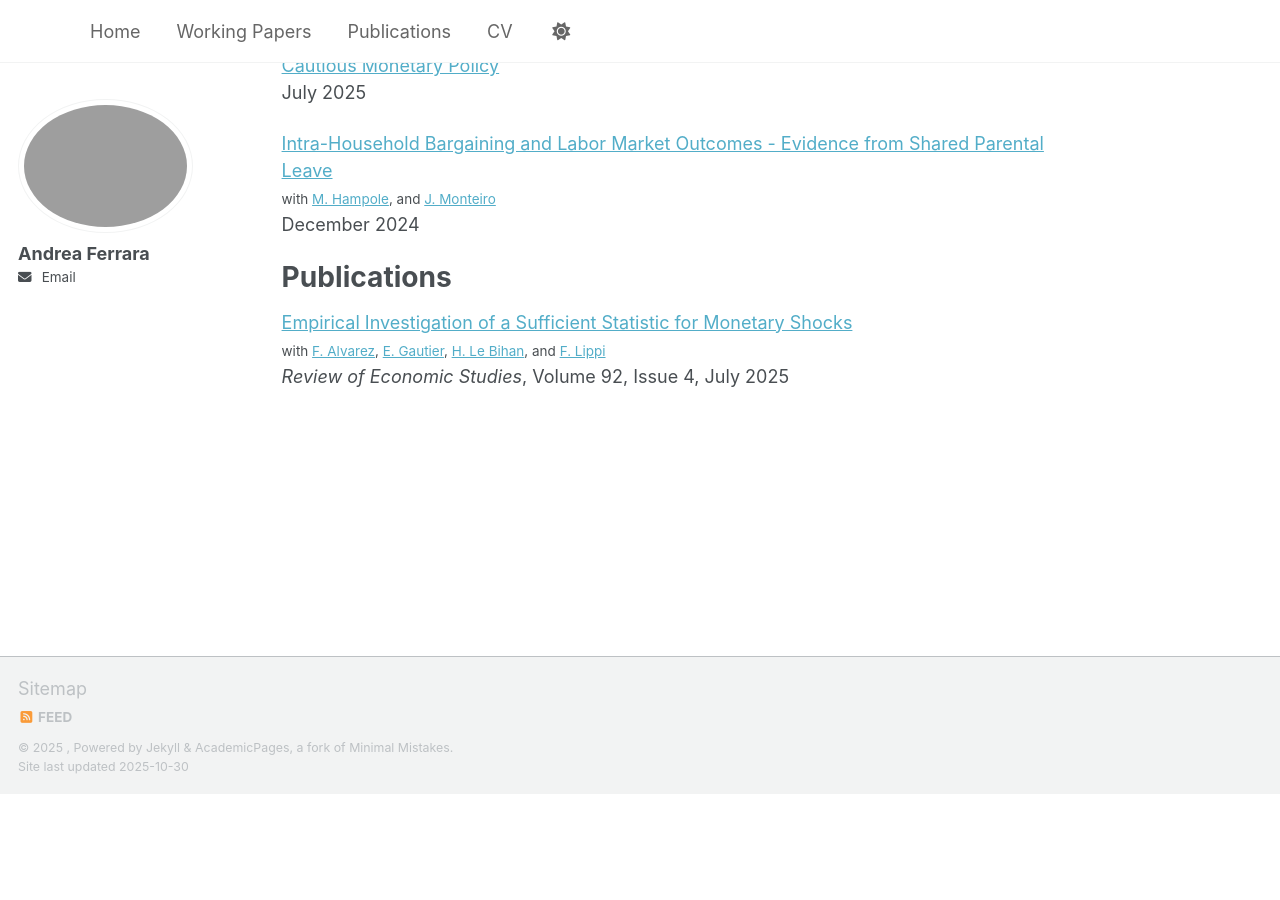
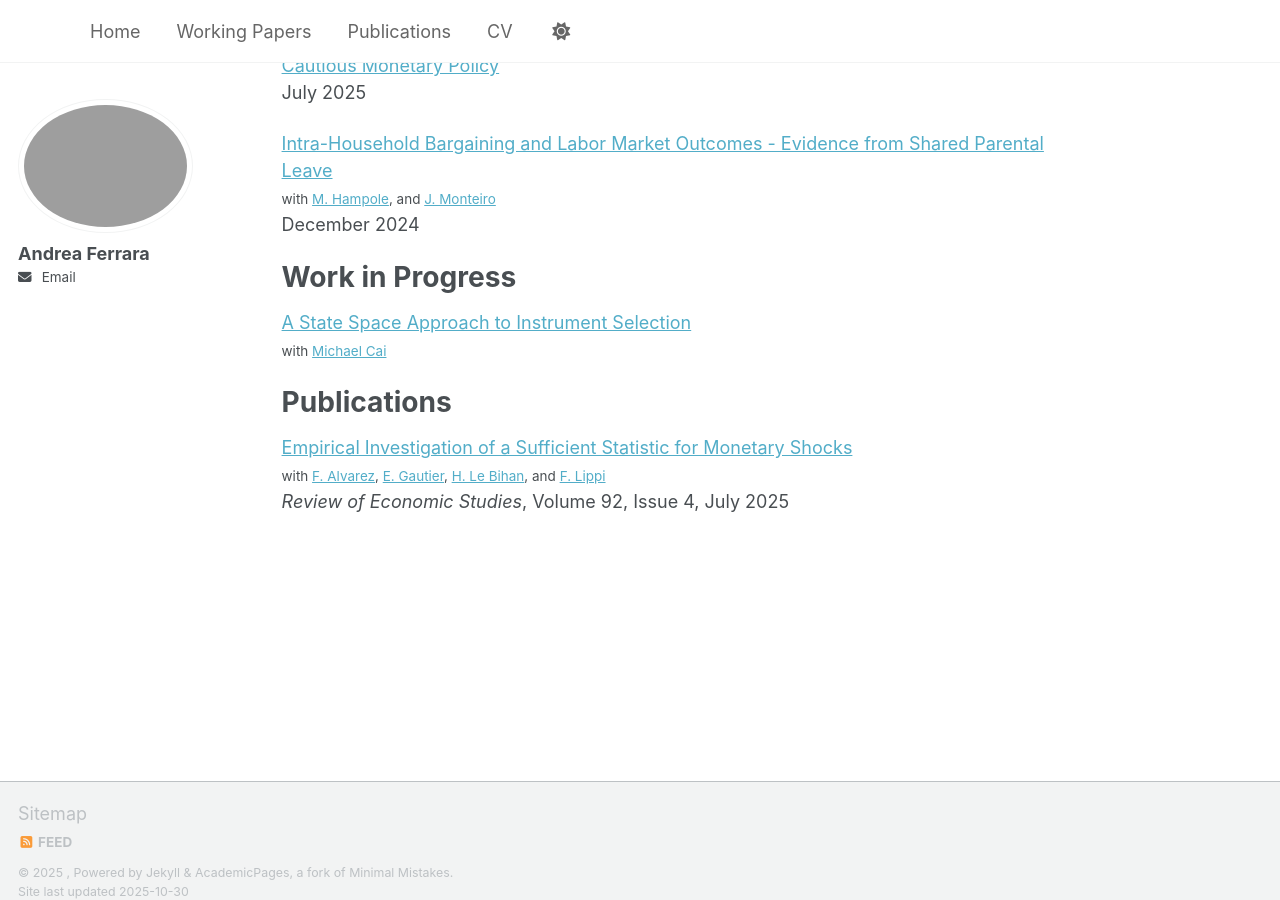
Before and after one commit to AndreaFerrara1997/AndreaFerrara1997.github.io, a Jekyll site: the page built from index.md, in a window 1280 px wide and 900 px high, scrolled down 919 px. Built offline with Jekyll 4.4.1, drawn with Linux system fonts in a browser that asks for light colours; a script that is not in the unit is left out; before the commit the page ends 1713 px from its top, so only the background shows below that.

Commit message:
Update index.md

```diff
--- a/index.md
+++ b/index.md
@@ -23,5 +23,10 @@ Email: andr.ferrara1@gmail.com
 # Working Papers
 {% include workingpapers.md %}
 
+# Work in Progress
+<span class="archive__item-title" style="color:#52ADC8; text-decoration:underline;">A State Space Approach to Instrument Selection</span> <span style="color:gray;">
+</span><br>
+<small>with [Michael Cai](https://www.michaelcai.com)</small>
+
 # Publications
 {% include publications.md %}
```
